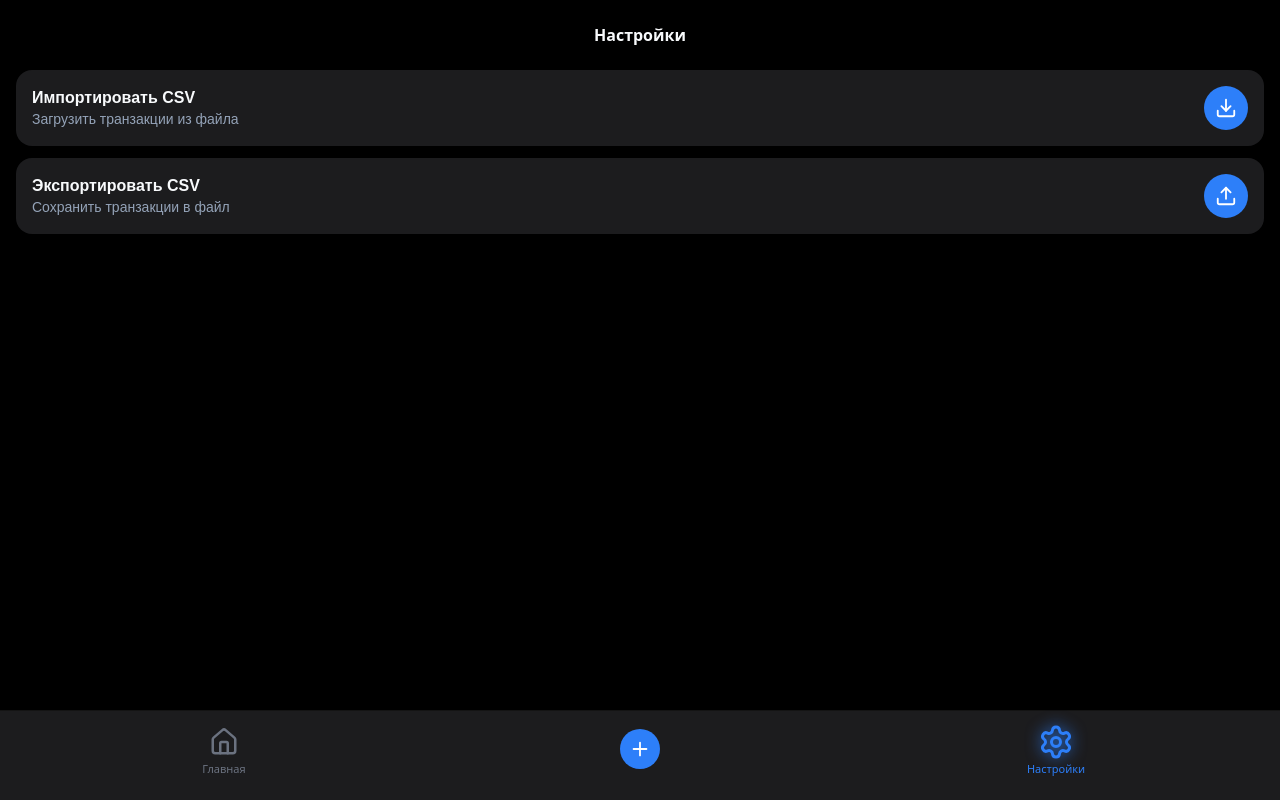
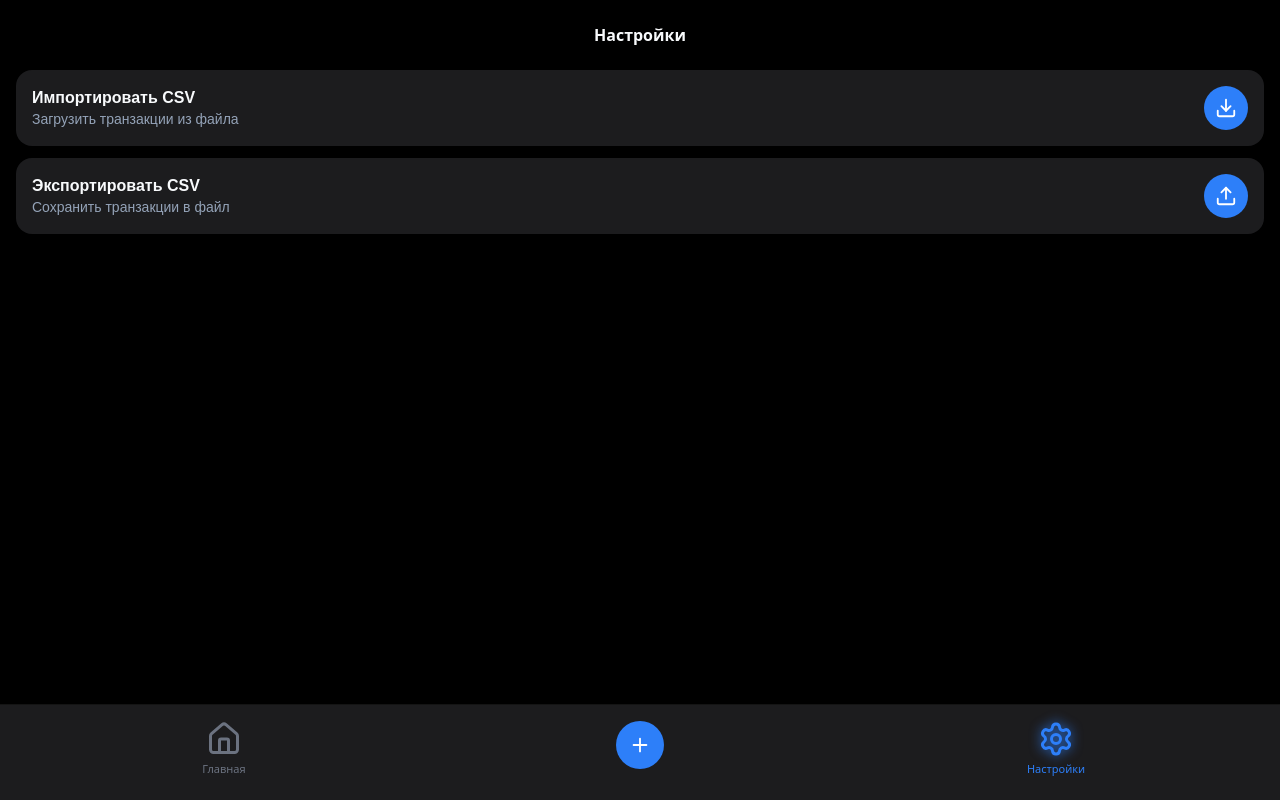
Before and after one commit to ivan-legostin/spendy-pwa, a React (Vite) app: page /spendy-pwa/settings in a window 1280 px wide. Built offline with nearby package versions, Linux system fonts and the light colour scheme.

Commit message:
Упрощена анимация нижней панели

```diff
--- a/src/components/BottomNav.css
+++ b/src/components/BottomNav.css
@@ -32,8 +32,8 @@
   display: flex;
   align-items: center;
   justify-content: center;
-  will-change: transform, filter;
-  transition: transform 0.1s ease, filter 0.1s ease;
+  will-change: filter;
+  transition: filter 0.1s ease;
 }
 
 .bottom-nav__link svg {
@@ -41,7 +41,6 @@
 }
 
 .bottom-nav__link.active .bottom-nav__icon {
-  transform: scale(1.2);
   filter: drop-shadow(0 0 6px #2D7FF9);
 }
 
@@ -64,18 +63,16 @@
 }
 
 .bottom-nav__fab-icon {
-  width: 40px;
-  height: 40px;
+  width: 48px;
+  height: 48px;
   border-radius: 50%;
   background: #2D7FF9;
   color: #ffffff;
   display: flex;
   align-items: center;
   justify-content: center;
-  transition: transform 0.1s ease;
 }
 
 .bottom-nav__link.active .bottom-nav__fab-icon {
-  transform: scale(1.2);
   box-shadow: 0 0 10px #2D7FF9;
 }
--- a/src/components/BottomNav.tsx
+++ b/src/components/BottomNav.tsx
@@ -10,7 +10,7 @@ export default function BottomNav() {
         className={({ isActive }) => `bottom-nav__link${isActive ? ' active' : ''}`}
       >
         <div className="bottom-nav__icon">
-          <Home size={30} />
+          <Home size={36} />
         </div>
         <span className="bottom-nav__label">Главная</span>
       </NavLink>
@@ -30,7 +30,7 @@ export default function BottomNav() {
         className={({ isActive }) => `bottom-nav__link${isActive ? ' active' : ''}`}
       >
         <div className="bottom-nav__icon">
-          <Settings size={30} />
+          <Settings size={36} />
         </div>
         <span className="bottom-nav__label">Настройки</span>
       </NavLink>
```
